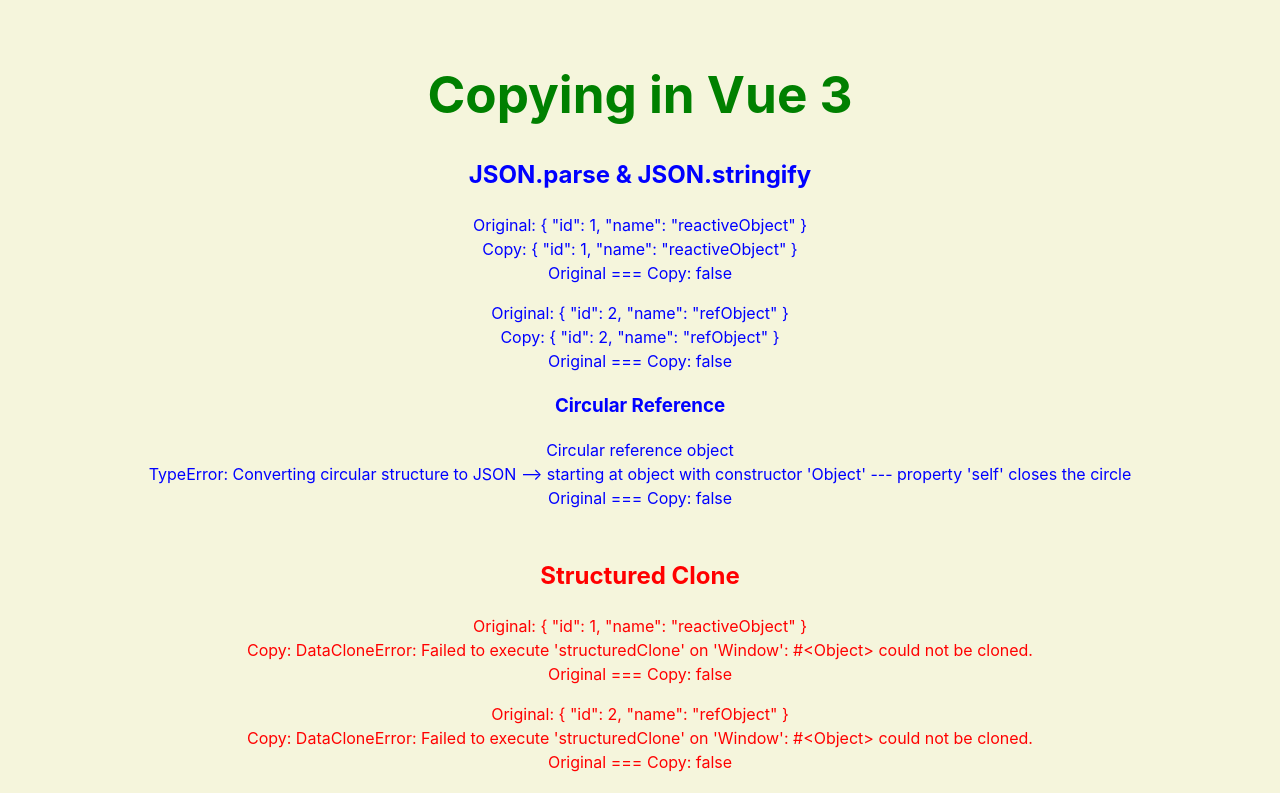
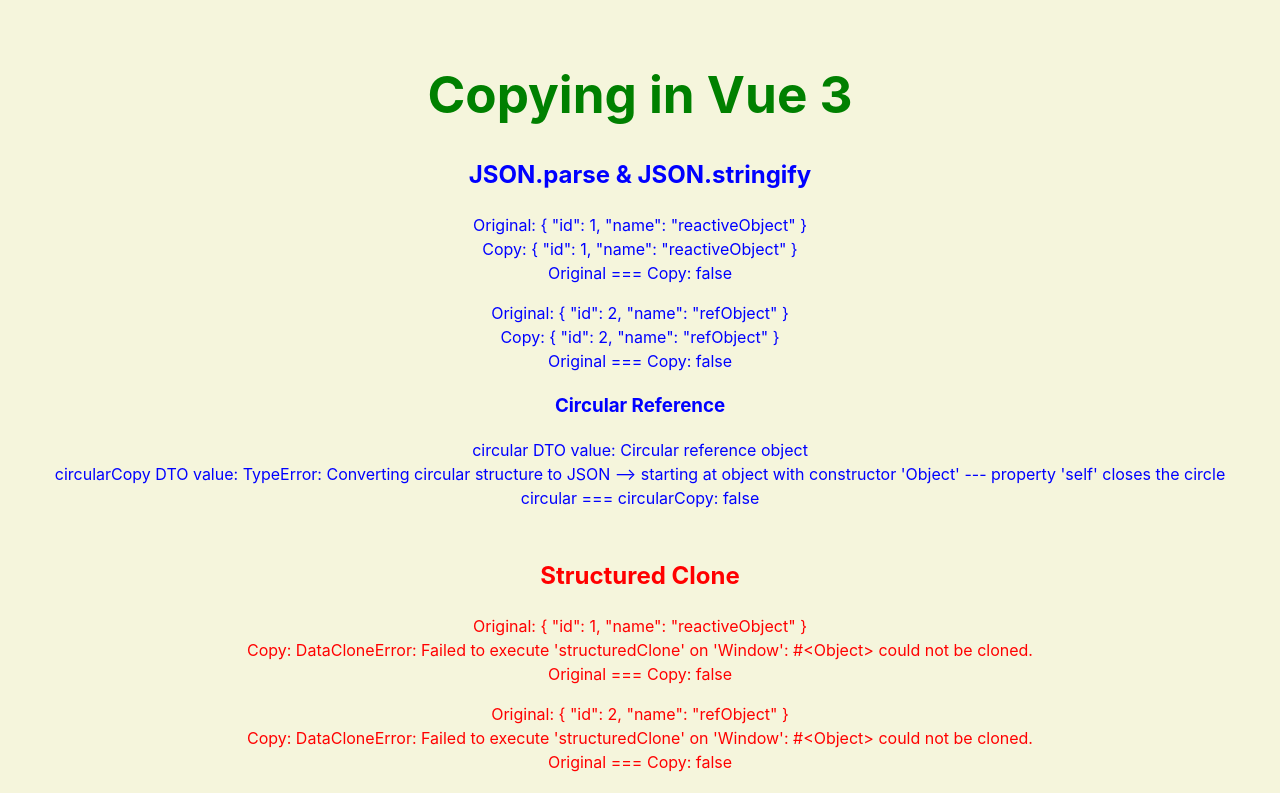
Before and after one commit to CCBaxter84/copying, a Vue app: page / in a window 1280 px wide. Shown: the top 793 px of the page. Built offline with nearby package versions, Linux system fonts and the light colour scheme.

Commit message:
Cleaned up CircularReferenceCard

```diff
--- a/src/components/CircularReferenceCard.vue
+++ b/src/components/CircularReferenceCard.vue
@@ -1,9 +1,9 @@
 <template>
   <section>
     <h3>Circular Reference</h3>
-    <article>{{ circular?.value }}</article>
-    <article>{{ circularCopy?.value }}</article>
-    <article>Original === Copy: {{ circular === circularCopy }}</article>
+    <article>circular DTO value: {{ circular?.value }}</article>
+    <article>circularCopy DTO value: {{ circularCopy?.value }}</article>
+    <article>circular === circularCopy: {{ circular === circularCopy }}</article>
   </section>
 </template>
 
```
